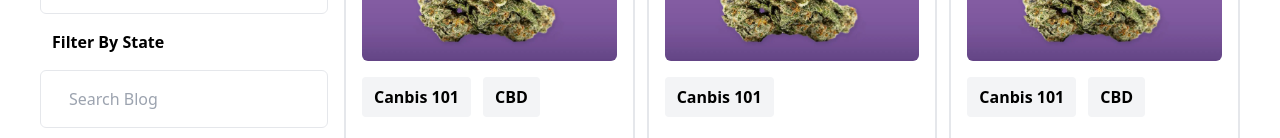
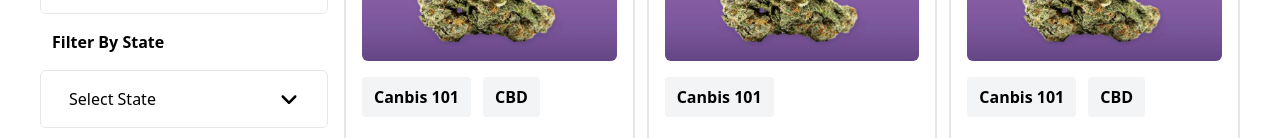
Before and after one commit to hamzaabaig/zenleaf, a React (Create React App) app: page / in a window 1280 px wide. Shown: the part 814-952 px from the top of the page. Built offline with nearby package versions, Linux system fonts and the light colour scheme.

Commit message:
Add dropdown for filtering by state in LeftSidebar component

```diff
--- a/src/components/common/leftSidebar/LeftSidebar.jsx
+++ b/src/components/common/leftSidebar/LeftSidebar.jsx
@@ -1,6 +1,20 @@
-import React from "react";
+import React, { useState } from "react";
 
 const LeftSidebar = () => {
+  const [showStatesDropdown, setShowStatesDropdown] = useState(false);
+
+  const [dropdownButtonText, setDropdownButtonText] = useState("Select State");
+
+  const handleStatesDropdown = () => {
+    setShowStatesDropdown(!showStatesDropdown);
+  };
+
+  const handleDropdownButtonText = (event) => {
+    const text = event.target.innerText;
+    setDropdownButtonText(text);
+    handleStatesDropdown();
+  };
+
   return (
     <div className="hidden lg:flex lg:col-span-3 pt-4 lg:sticky top-40 flex-col gap-4 h-fit">
       <span className="font-bold ml-3">Search</span>
@@ -10,16 +24,96 @@ const LeftSidebar = () => {
         placeholder="Search Blog"
       />
       <span className="font-bold ml-3">Filter By State</span>
-      <input
-        className="py-4 px-7 border border-gray-200 rounded-md"
-        type="text"
-        placeholder="Search Blog"
-      />
+      <div className="relative">
+        <button
+          onClick={handleStatesDropdown}
+          className="w-full flex items-center justify-between py-4 px-7 border border-gray-200 rounded-md"
+        >
+          <span>{dropdownButtonText}</span>
+          <svg
+            width="20"
+            height="20"
+            xmlns="http://www.w3.org/2000/svg"
+            viewBox="0 0 448 512"
+            className={`${showStatesDropdown ? "hidden" : "block"}`}
+          >
+            <path d="M201.4 374.6c12.5 12.5 32.8 12.5 45.3 0l160-160c12.5-12.5 12.5-32.8 0-45.3s-32.8-12.5-45.3 0L224 306.7 86.6 169.4c-12.5-12.5-32.8-12.5-45.3 0s-12.5 32.8 0 45.3l160 160z" />
+          </svg>
+          <svg
+            width="20"
+            height="20"
+            xmlns="http://www.w3.org/2000/svg"
+            viewBox="0 0 448 512"
+            className={`${showStatesDropdown ? "block" : "hidden"}`}
+          >
+            <path d="M201.4 137.4c12.5-12.5 32.8-12.5 45.3 0l160 160c12.5 12.5 12.5 32.8 0 45.3s-32.8 12.5-45.3 0L224 205.3 86.6 342.6c-12.5 12.5-32.8 12.5-45.3 0s-12.5-32.8 0-45.3l160-160z" />
+          </svg>
+        </button>
+        <ul
+          className={`${
+            showStatesDropdown ? "block" : "hidden"
+          } absolute pt-3 border w-full bg-white border-gray-200`}
+        >
+          <li
+            onClick={handleDropdownButtonText}
+            className="cursor-pointer pb-2 px-5 transition-all duration-200 hover:scale-105"
+          >
+            All States
+          </li>
+          <li
+            onClick={handleDropdownButtonText}
+            className="cursor-pointer pb-2 px-5 transition-all duration-200 hover:scale-105"
+          >
+            West Virginia
+          </li>
+          <li
+            onClick={handleDropdownButtonText}
+            className="cursor-pointer pb-2 px-5 transition-all duration-200 hover:scale-105"
+          >
+            Michigan
+          </li>
+          <li
+            onClick={handleDropdownButtonText}
+            className="cursor-pointer pb-2 px-5 transition-all duration-200 hover:scale-105"
+          >
+            Ohio
+          </li>
+          <li
+            onClick={handleDropdownButtonText}
+            className="cursor-pointer pb-2 px-5 transition-all duration-200 hover:scale-105"
+          >
+            Arizona
+          </li>
+          <li
+            onClick={handleDropdownButtonText}
+            className="cursor-pointer pb-2 px-5 transition-all duration-200 hover:scale-105"
+          >
+            North Dakota
+          </li>
+          <li
+            onClick={handleDropdownButtonText}
+            className="cursor-pointer pb-2 px-5 transition-all duration-200 hover:scale-105"
+          >
+            South Carolina
+          </li>
+          <li
+            onClick={handleDropdownButtonText}
+            className="cursor-pointer pb-2 px-5 transition-all duration-200 hover:scale-105"
+          >
+            Utah
+          </li>
+          <li
+            onClick={handleDropdownButtonText}
+            className="cursor-pointer pb-2 px-5 transition-all duration-200 hover:scale-105"
+          >
+            New Jersey
+          </li>
+        </ul>
+      </div>
       <span className="font-bold ml-3">Share</span>
       <div className="flex flex-col gap-4">
         <button className="flex justify-start items-center hover:bg-[#1877F2] hover:text-white transition-all duration-200 border border-gray-200 rounded-md py-4 px-7">
           <svg
-            class="mr-6 inline"
             width="24"
             height="24"
             viewBox="0 0 24 24"
```
